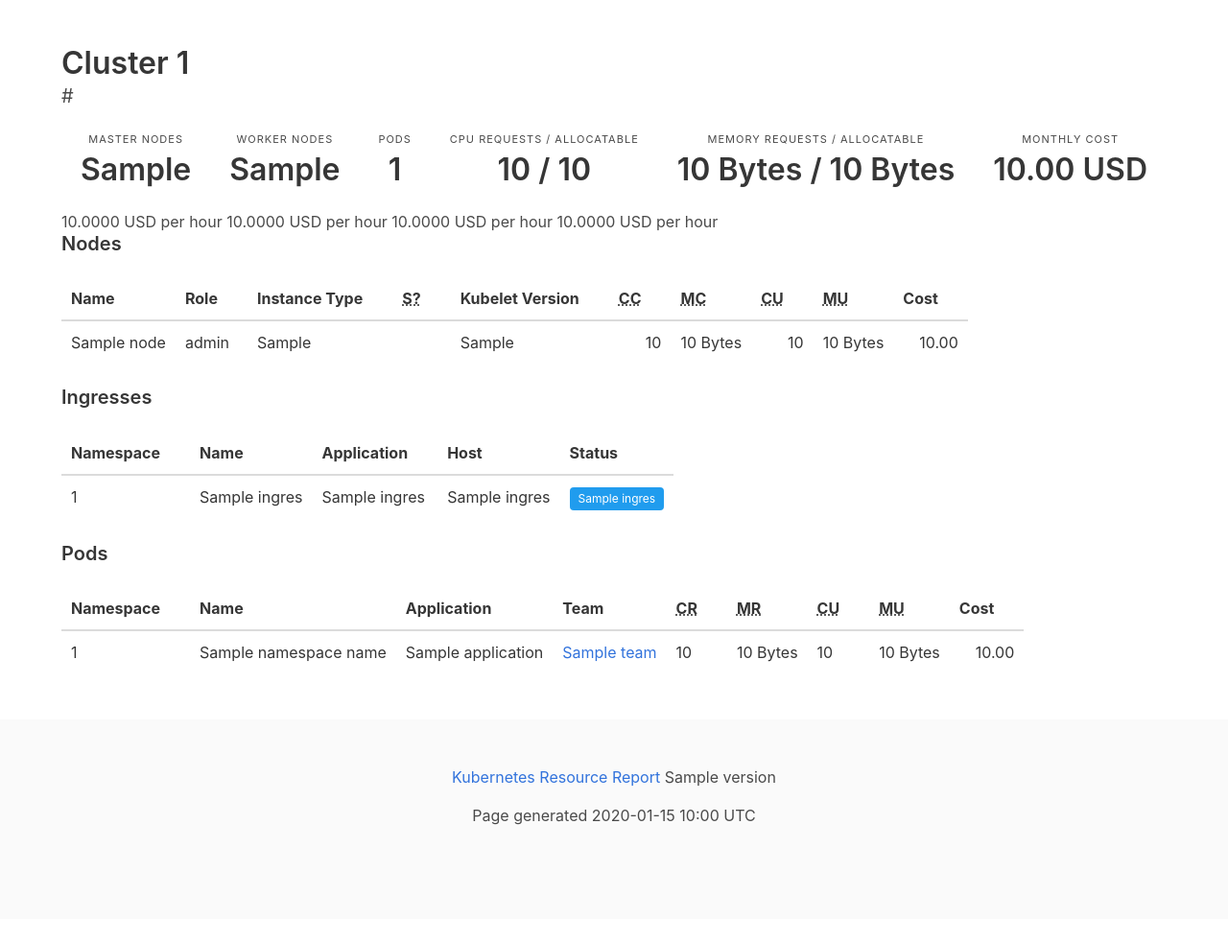
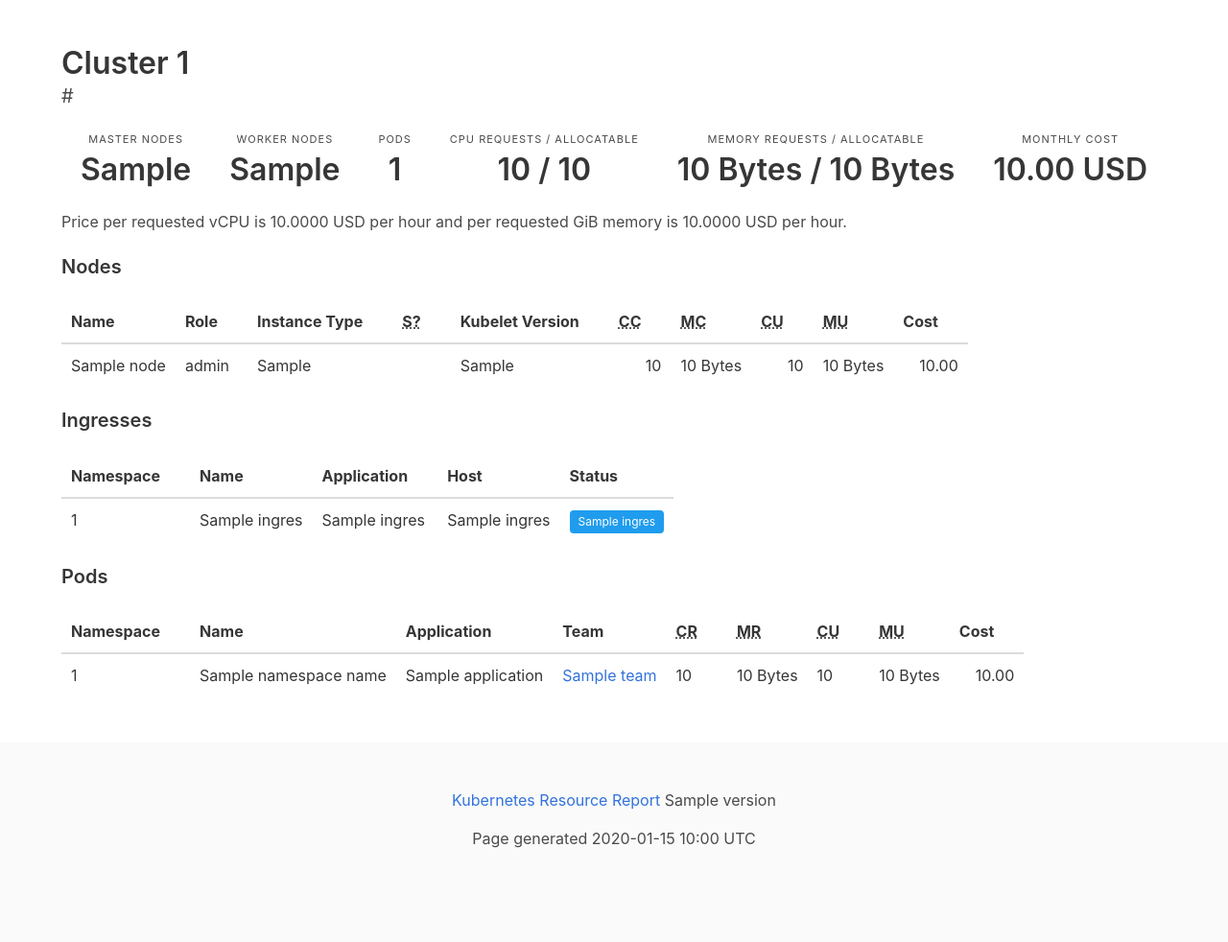
Before and after one commit to hjacobs/kube-resource-report, a Python web app: template templates/cluster.html in a window 1280 px wide. Shown: the part 52-1034 px from the top of the page at 96% size. Before the commit the page ends 912 px from the top, so only its background shows below. Run offline with Jinja, Linux system fonts and the light colour scheme; the template is opened without the code that fills it: most values are stand-ins (such as "Sample title", 1, 10 or a date in 2020); some libraries are stand-ins or nearby versions.

Commit message:
resource-based pricing for clusters

```diff
--- a/templates/cluster.html
+++ b/templates/cluster.html
@@ -43,11 +43,7 @@
   </div>
 </nav>
 
-{{ '{:,.04f}'.format(summary.cost_per_usage_hour.cpu) }} USD per hour
-{{ '{:,.04f}'.format(summary.cost_per_usage_hour.memory) }} USD per hour
-
-{{ '{:,.04f}'.format(summary.cost_per_request_hour.cpu) }} USD per hour
-{{ '{:,.04f}'.format(summary.cost_per_request_hour.memory) }} USD per hour
+<p class="content">Price per requested vCPU is {{ '{:,.04f}'.format(summary.cost_per_request_hour.cpu) }} USD per hour and per requested GiB memory is {{ '{:,.04f}'.format(summary.cost_per_request_hour.memory) }} USD per hour.</p>
 
     <h2 class="title is-5">Nodes</h2>
 
```
